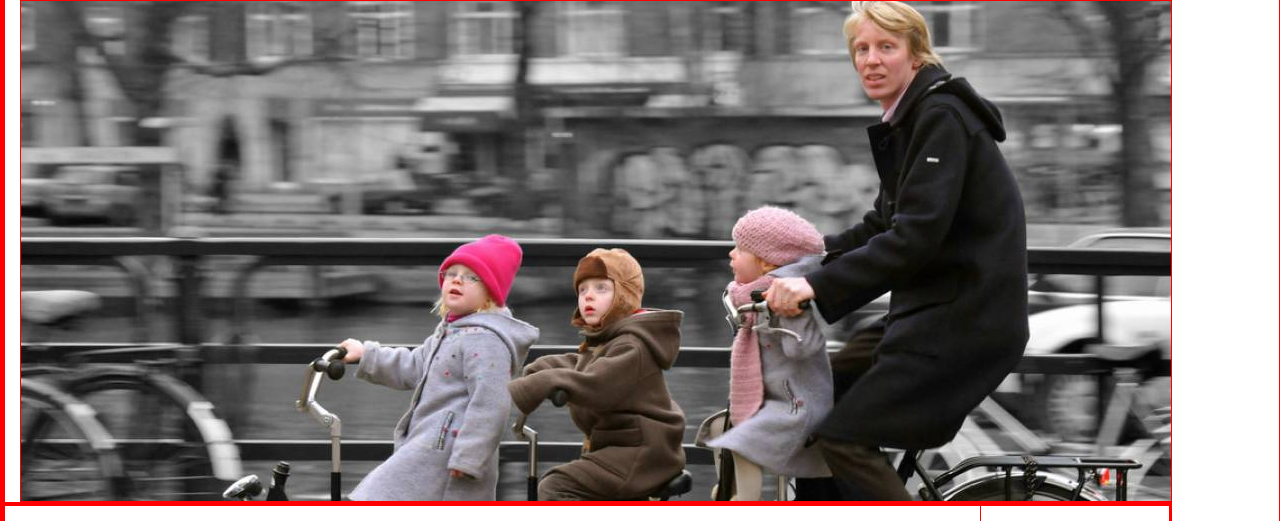
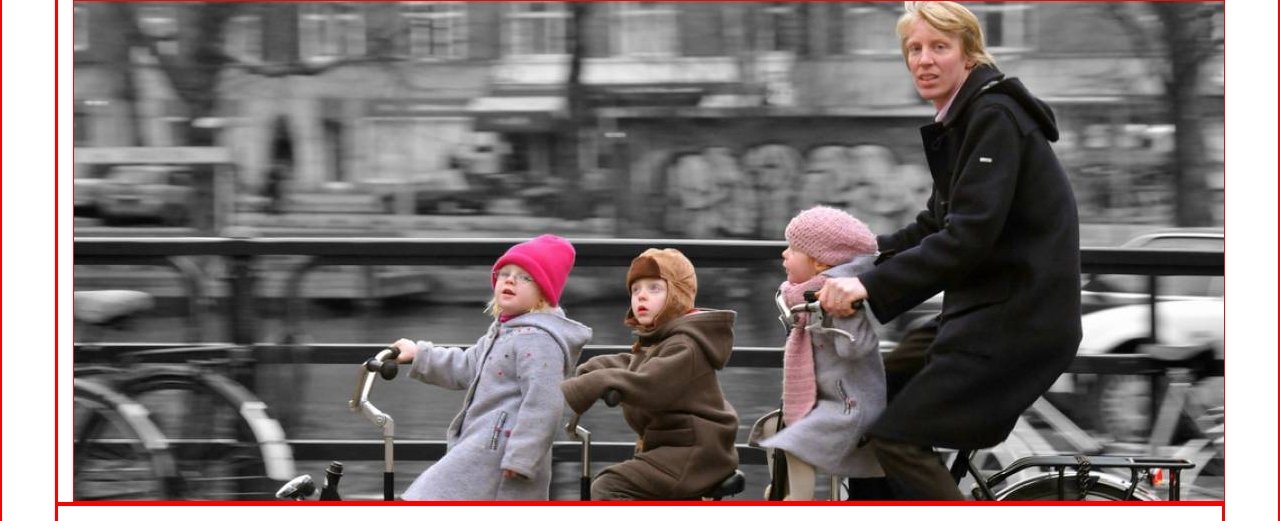
Before and after one commit to bfutrell70/IntroToHTMLAndCSS-FinalProject, a plain HTML site: page index.html in a window 1280 px wide. Shown: the part 129-650 px from the top of the page. Drawn offline with Linux system fonts and the light colour scheme.

Commit message:
commented CSS for setting body width

```diff
--- a/css/style.css
+++ b/css/style.css
@@ -1,4 +1,4 @@
-body { width: 980px;  align-content: center}
+/* body { width: 980px;  align-content: center} */
 
 * {
     border: 1px solid red !important;
```
